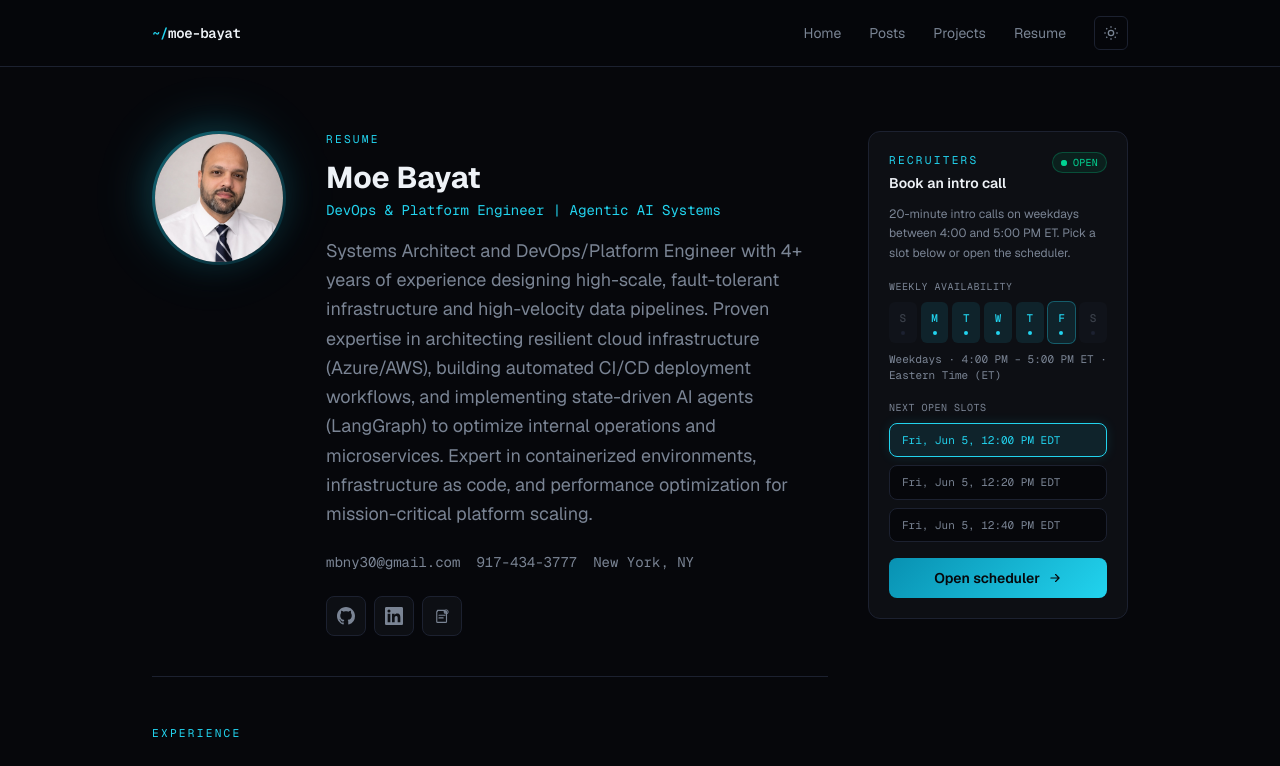
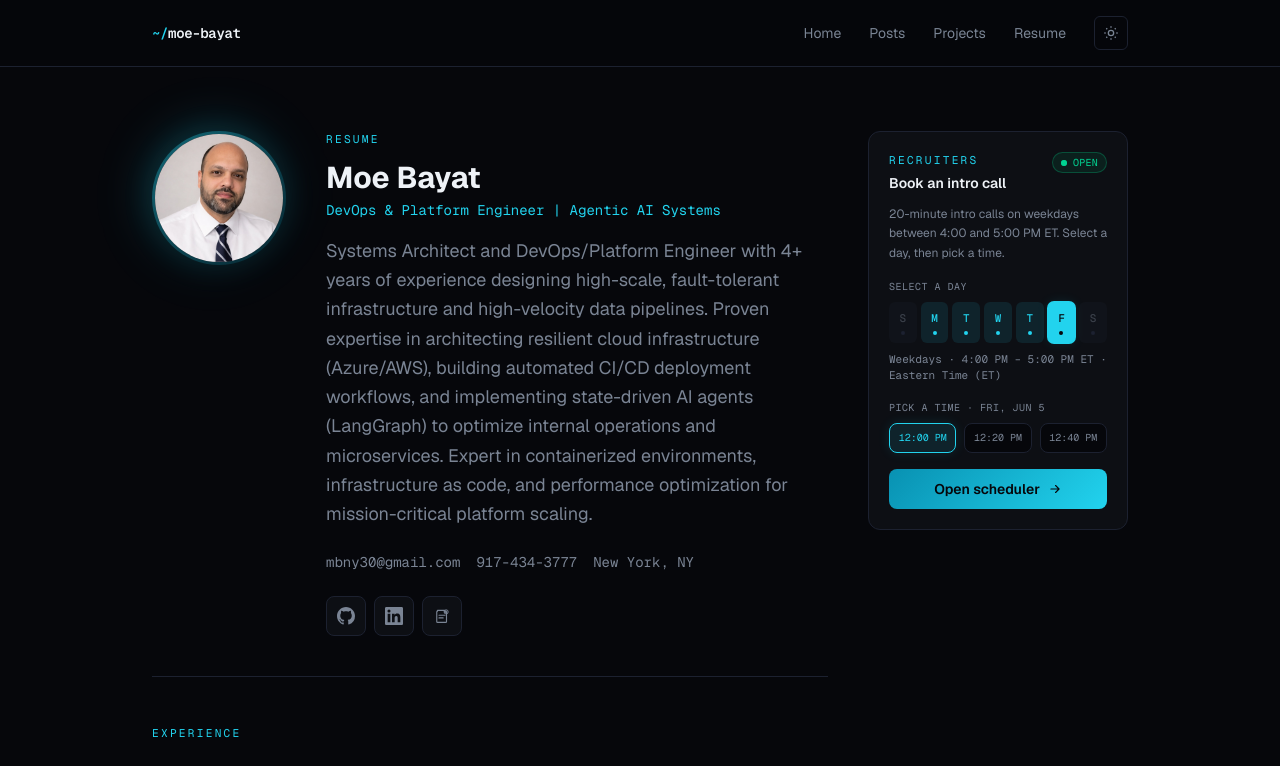
Before and after one commit to mpaydar/my_portfolio, a Next.js app: page /resume in a window 1280 px wide. Shown: the top 766 px of the page. Built offline with nearby package versions, Linux system fonts and the light colour scheme; no server answers.

Commit message:
Make recruiter weekday picker clickable with selectable time slots.
Co-authored-by: Cursor <cursoragent@cursor.com>

```diff
--- a/src/components/RecruiterConnect.tsx
+++ b/src/components/RecruiterConnect.tsx
@@ -6,6 +6,7 @@ import { recruiter, resume } from "@/lib/data";
 type Slot = {
   id: string;
   label: string;
+  timeLabel: string;
   iso: string;
 };
 
@@ -17,46 +18,78 @@ function getNowInTimezone() {
   );
 }
 
-function getNextSlots(count: number): Slot[] {
-  const slots: Slot[] = [];
-  const now = getNowInTimezone();
-  const cursor = new Date(now);
-  cursor.setHours(0, 0, 0, 0);
+function getTodayInTimezone() {
+  return getNowInTimezone().getDay();
+}
 
-  let safety = 0;
+function getNextDateForDay(dayIndex: number, from: Date): Date {
+  const date = new Date(from);
+  date.setHours(0, 0, 0, 0);
 
-  while (slots.length < count && safety < 120) {
-    safety += 1;
+  let delta = dayIndex - date.getDay();
+  if (delta < 0) delta += 7;
 
-    if (recruiter.availableDays.includes(cursor.getDay())) {
-      for (const { hour, minute } of recruiter.slotTimes) {
-        const candidate = new Date(cursor);
+  if (delta === 0) {
+    const hasUpcomingSlot = recruiter.slotTimes.some(({ hour, minute }) => {
+      const slot = new Date(date);
+      slot.setHours(hour, minute, 0, 0);
+      return slot > from;
+    });
+    if (!hasUpcomingSlot) delta = 7;
+  }
+
+  date.setDate(date.getDate() + delta);
+  return date;
+}
+
+function getDefaultDay(now: Date) {
+  const today = now.getDay();
+
+  if (recruiter.availableDays.includes(today)) {
+    const hasUpcomingSlot = recruiter.slotTimes.some(({ hour, minute }) => {
+      const slot = new Date(now);
+      slot.setHours(hour, minute, 0, 0);
+      return slot > now;
+    });
+    if (hasUpcomingSlot) return today;
+  }
+
+  for (let offset = 1; offset <= 7; offset += 1) {
+    const day = (today + offset) % 7;
+    if (recruiter.availableDays.includes(day)) return day;
+  }
+
+  return recruiter.availableDays[0];
+}
+
+function getSlotsForDay(dayIndex: number, now = getNowInTimezone()): Slot[] {
+  const date = getNextDateForDay(dayIndex, now);
+
+  return recruiter.slotTimes
+    .map(({ hour, minute }) => {
+      const candidate = new Date(date);
       candidate.setHours(hour, minute, 0, 0);
 
-        if (candidate <= now) continue;
+      if (candidate <= now) return null;
 
-        slots.push({
+      return {
         id: candidate.toISOString(),
         label: candidate.toLocaleString("en-US", {
           weekday: "short",
           month: "short",
           day: "numeric",
+          timeZone: recruiter.timezone,
+        }),
+        timeLabel: candidate.toLocaleString("en-US", {
           hour: "numeric",
           minute: "2-digit",
           timeZone: recruiter.timezone,
           timeZoneName: "short",
         }),
         iso: candidate.toISOString(),
-        });
-
-        if (slots.length >= count) break;
-      }
-    }
-
-    cursor.setDate(cursor.getDate() + 1);
-  }
-
-  return slots;
+      };
+    })
+    .filter((slot): slot is Slot => slot !== null);
 }
 
 function buildScheduleHref(slot?: Slot) {
@@ -64,10 +97,11 @@ function buildScheduleHref(slot?: Slot) {
     return resume.links.schedule;
   }
 
+  const slotText = slot ? `${slot.label} · ${slot.timeLabel}` : undefined;
   const subject = encodeURIComponent("Intro call — Moe Bayat");
-  const body = slot
+  const body = slotText
     ? encodeURIComponent(
-        `Hi Moe,\n\nI'd like to schedule a ${recruiter.slotMinutes}-minute intro call.\n\nPreferred time: ${slot.label}\n\nThanks,`,
+        `Hi Moe,\n\nI'd like to schedule a ${recruiter.slotMinutes}-minute intro call.\n\nPreferred time: ${slotText}\n\nThanks,`,
       )
     : encodeURIComponent(
         `Hi Moe,\n\nI'd like to schedule a ${recruiter.slotMinutes}-minute intro call.\n\nThanks,`,
@@ -77,11 +111,29 @@ function buildScheduleHref(slot?: Slot) {
 }
 
 export default function RecruiterConnect({ compact = false }: { compact?: boolean }) {
-  const slots = useMemo(() => getNextSlots(3), []);
-  const [selectedId, setSelectedId] = useState(slots[0]?.id ?? "");
-  const selected = slots.find((slot) => slot.id === selectedId);
+  const now = useMemo(() => getNowInTimezone(), []);
+  const defaultDay = useMemo(() => getDefaultDay(now), [now]);
+  const [selectedDay, setSelectedDay] = useState(defaultDay);
 
-  const today = new Date().getDay();
+  const slots = useMemo(
+    () => getSlotsForDay(selectedDay, now),
+    [selectedDay, now],
+  );
+
+  const [selectedId, setSelectedId] = useState(() => slots[0]?.id ?? "");
+
+  const selected =
+    slots.find((slot) => slot.id === selectedId) ?? slots[0] ?? undefined;
+
+  const today = getTodayInTimezone();
+
+  function handleDaySelect(dayIndex: number) {
+    if (!recruiter.availableDays.includes(dayIndex)) return;
+
+    setSelectedDay(dayIndex);
+    const daySlots = getSlotsForDay(dayIndex, getNowInTimezone());
+    setSelectedId(daySlots[0]?.id ?? "");
+  }
 
   return (
     <aside
@@ -112,34 +164,50 @@ export default function RecruiterConnect({ compact = false }: { compact?: boolea
 
       <p className="mb-4 text-xs leading-relaxed text-muted">
         {recruiter.slotMinutes}-minute intro calls on weekdays between 4:00 and
-        5:00 PM ET. Pick a slot below or open the scheduler.
+        5:00 PM ET. Select a day, then pick a time.
       </p>
 
       <div className="mb-4">
         <p className="mb-2 font-mono text-[10px] uppercase tracking-wider text-muted">
-          Weekly availability
+          Select a day
         </p>
-        <div className="flex justify-between gap-1">
+        <div className="flex justify-between gap-1" role="group" aria-label="Available weekdays">
           {DAY_LABELS.map((label, index) => {
             const available = recruiter.availableDays.includes(index);
             const isToday = today === index;
+            const isSelected = selectedDay === index;
 
             return (
-              <div
+              <button
                 key={`${label}-${index}`}
+                type="button"
+                disabled={!available}
+                onClick={() => handleDaySelect(index)}
+                aria-pressed={isSelected}
+                aria-label={
+                  available
+                    ? `${["Sunday", "Monday", "Tuesday", "Wednesday", "Thursday", "Friday", "Saturday"][index]}${isToday ? ", today" : ""}`
+                    : `${["Sunday", "Monday", "Tuesday", "Wednesday", "Thursday", "Friday", "Saturday"][index]}, unavailable`
+                }
                 className={`flex flex-1 flex-col items-center gap-1 rounded-md px-1 py-2 transition ${
                   available
-                    ? "bg-accent/10 text-accent"
-                    : "bg-surface-hover/50 text-muted/40"
-                } ${isToday && available ? "ring-1 ring-accent/40" : ""}`}
+                    ? isSelected
+                      ? "bg-accent text-background shadow-[0_0_12px_var(--glow)] ring-1 ring-accent"
+                      : "cursor-pointer bg-accent/10 text-accent hover:bg-accent/20 hover:ring-1 hover:ring-accent/40"
+                    : "cursor-not-allowed bg-surface-hover/50 text-muted/40"
+                } ${isToday && available && !isSelected ? "ring-1 ring-accent/40" : ""}`}
               >
                 <span className="font-mono text-[11px] font-medium">{label}</span>
                 <span
                   className={`h-1 w-1 rounded-full ${
-                    available ? "bg-accent" : "bg-border"
+                    available
+                      ? isSelected
+                        ? "bg-background"
+                        : "bg-accent"
+                      : "bg-border"
                   }`}
                 />
-              </div>
+              </button>
             );
           })}
         </div>
@@ -150,34 +218,46 @@ export default function RecruiterConnect({ compact = false }: { compact?: boolea
 
       <div className="mb-4">
         <p className="mb-2 font-mono text-[10px] uppercase tracking-wider text-muted">
-          Next open slots
+          {slots.length > 0
+            ? `Pick a time · ${slots[0]?.label}`
+            : "No open slots for this day"}
         </p>
-        <div className="flex flex-col gap-2">
+        {slots.length > 0 ? (
+          <div className="grid grid-cols-3 gap-2">
             {slots.map((slot) => {
-            const active = slot.id === selectedId;
+              const active = slot.id === (selected?.id ?? selectedId);
               return (
                 <button
                   key={slot.id}
                   type="button"
                   onClick={() => setSelectedId(slot.id)}
-                className={`rounded-lg border px-3 py-2 text-left font-mono text-[11px] transition ${
+                  aria-pressed={active}
+                  className={`rounded-lg border px-2 py-2 text-center font-mono text-[10px] leading-tight transition ${
                     active
                       ? "border-accent bg-accent/10 text-accent shadow-[0_0_12px_var(--glow)]"
-                    : "border-border bg-background text-muted hover:border-accent/40 hover:text-foreground"
+                      : "cursor-pointer border-border bg-background text-muted hover:border-accent/40 hover:text-foreground"
                   }`}
                 >
-                {slot.label}
+                  {slot.timeLabel.replace(/ ET| EDT| EST/, "")}
                 </button>
               );
             })}
           </div>
+        ) : (
+          <p className="rounded-lg border border-dashed border-border px-3 py-2 text-center font-mono text-[11px] text-muted">
+            Try another weekday
+          </p>
+        )}
       </div>
 
       <a
         href={buildScheduleHref(selected)}
         target={resume.links.schedule ? "_blank" : undefined}
         rel={resume.links.schedule ? "noopener noreferrer" : undefined}
-        className="btn-primary flex w-full items-center justify-center gap-2 rounded-lg px-4 py-2.5 text-sm font-medium"
+        aria-disabled={!selected}
+        className={`btn-primary flex w-full items-center justify-center gap-2 rounded-lg px-4 py-2.5 text-sm font-medium ${
+          !selected ? "pointer-events-none opacity-50" : ""
+        }`}
       >
         {resume.links.schedule ? "Open scheduler" : "Request this time"}
         <ArrowIcon />
```
Lines whose indentation alone changed are shown as unchanged.
